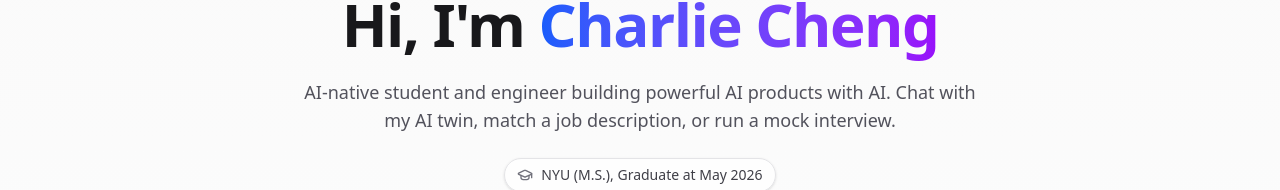
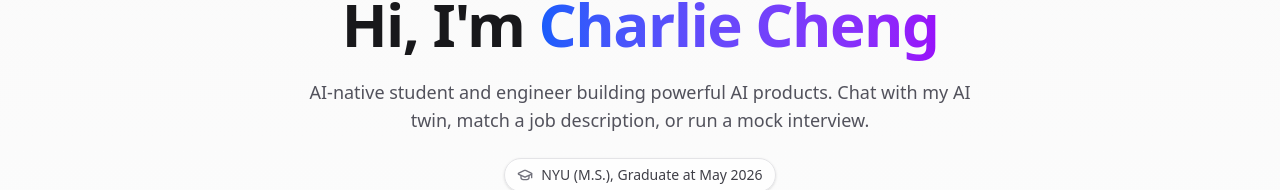
Before and after one commit to Oak112/chengai, a Next.js app: page / in a window 1280 px wide. Shown: the part 167-357 px from the top of the page. Built offline with nearby package versions, Linux system fonts and the light colour scheme; no server answers.

Commit message:
Tweak homepage hero copy

```diff
--- a/src/app/page.tsx
+++ b/src/app/page.tsx
@@ -18,7 +18,7 @@ export default function Home() {
             </h1>
 
             <p className="mx-auto mt-6 max-w-2xl text-lg text-zinc-600 dark:text-zinc-400">
-              AI-native student and engineer building powerful AI products with AI.
+              AI-native student and engineer building powerful AI products.
               Chat with my AI twin, match a job description, or run a mock interview.
             </p>
 
```
